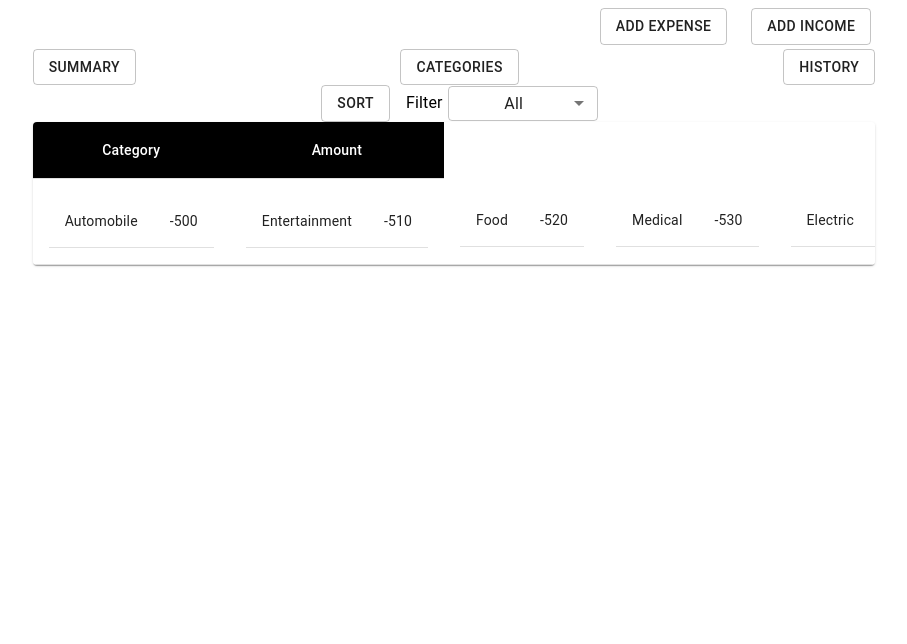
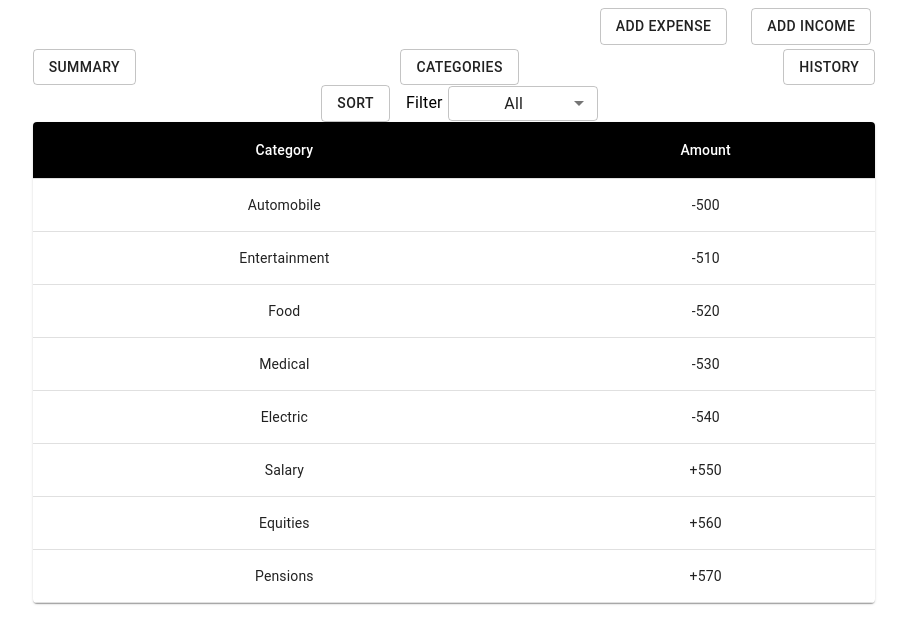
Before and after one commit to LuizaAv/aca-final-project-lge, a React (Create React App) app: page / in a window 1280 px wide. Shown: the top 644 px of the page, without its empty margins (182-1089 px from the left). Built offline with nearby package versions, Linux system fonts and the light colour scheme.

Commit message:
fix(Summary) fix TableRow

```diff
--- a/src/pages/Summary/Summary.js
+++ b/src/pages/Summary/Summary.js
@@ -46,7 +46,7 @@ export default function Categories() {
         <Filter filterType={filterType} setFilterType={setFilterType} />
       </div>
 
-      <TableContainer className={classes.table} component={Paper}>
+      <TableContainer component={Paper}>
         <Table>
           <TableHead>
             <TableRow>
@@ -56,12 +56,12 @@ export default function Categories() {
           </TableHead>
           <TableBody>
             {filteredAmounts.map((amount) => (
-              <TableCell key={amount.id}>
+              <TableRow key={amount.id}>
                 <TableCell align="center">{amount.name}</TableCell>
                 <TableCell align="center">
                   {(amount.type === 'expense' ? '-' : '+') + amount.amount}
                 </TableCell>
-              </TableCell>
+              </TableRow>
             ))}
           </TableBody>
         </Table>
```
